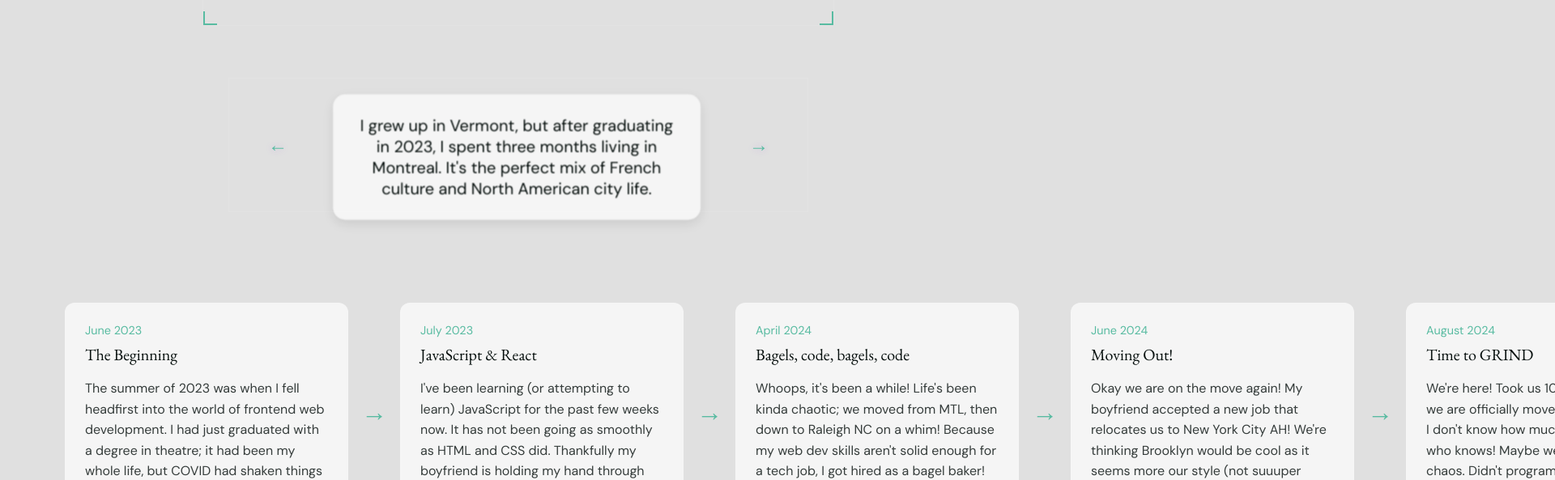
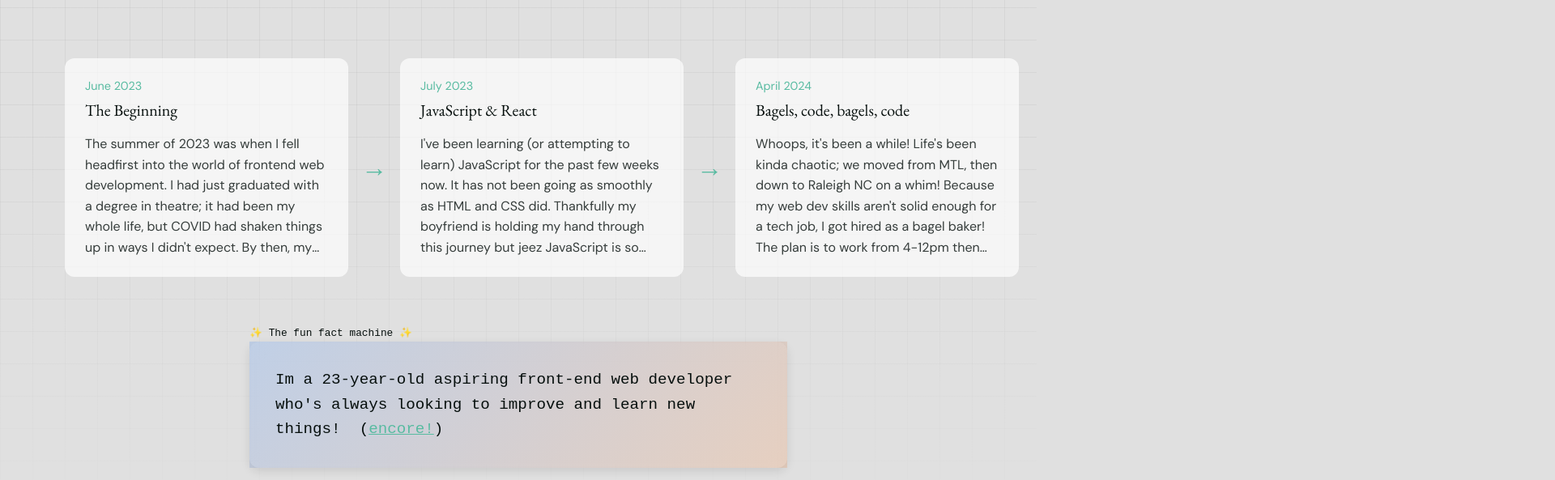
Before and after one commit to evelynmbart/evelyn-portfolio, a React (Vite) app: page / in a window 1280 px wide. Shown: the part 1071-1664 px from the top of the page at 81% size, 1920 px wide, since content can reach past the window. Built offline with nearby package versions, Linux system fonts and the light colour scheme; a web font is replaced by a local one.

Commit message:
Finish about section

```diff
--- a/src/components/Post.jsx
+++ b/src/components/Post.jsx
@@ -39,11 +39,10 @@ const PostCard = styled.div`
   margin: 1rem;
   border: 1px solid rgba(255, 255, 255, 0.1);
   cursor: pointer;
-  transition: transform 0.2s ease;
   overflow: hidden;
 
   &:hover {
-    transform: translateY(-5px);
+    border-color: var(--primary-color);
   }
 `;
 
--- a/src/sections/About.jsx
+++ b/src/sections/About.jsx
@@ -3,8 +3,22 @@ import styled from "styled-components";
 import Post from "../components/Post";
 import { BLOG_POSTS, funFacts } from "../components/posts";
 
+const MORE =
+  [
+    "encore!",
+    "anotha one",
+    "hit me again",
+    "more!",
+    "keep 'em coming",
+    "gimme more",
+    "next up",
+  ]
+
 const About = () => {
   const [currentQuote, setCurrentQuote] = useState(0);
+  const [currentFact, setCurrentFact] = useState(0);
+  const [displayText, setDisplayText] = useState("");
+  const [isTyping, setIsTyping] = useState(true);
 
   // Filter out empty objects from funFacts
   const validFunFacts = funFacts.filter(fact => fact.id);
@@ -22,12 +36,34 @@ const About = () => {
     [validFunFacts.length, currentQuote]
   );
 
-  const handlePrevious = () => {
-    setCurrentQuote(prev => (prev === 0 ? validFunFacts.length - 1 : prev - 1));
-  };
+  useEffect(() => {
+    if (!validFunFacts[currentFact]?.quote) return;
 
-  const handleNext = () => {
-    setCurrentQuote(prev => (prev === validFunFacts.length - 1 ? 0 : prev + 1));
+    setIsTyping(true);
+    setDisplayText("");
+
+    let index = -1;
+    const text = validFunFacts[currentFact].quote;
+
+    const typingInterval = setInterval(() => {
+      if (index < text.length) {
+        setDisplayText(prev => prev + text.charAt(index));
+        index++;
+      } else {
+        setIsTyping(false);
+        clearInterval(typingInterval);
+      }
+    }, 25);
+
+    return () => clearInterval(typingInterval);
+  }, [currentFact]);
+
+  const handleNewFact = () => {
+    if (!isTyping) {
+      setCurrentFact(prev =>
+        prev === validFunFacts.length - 1 ? 0 : prev + 1
+      );
+    }
   };
 
   return (
@@ -46,33 +82,6 @@ const About = () => {
         </HeaderFrame>
       </Header>
 
-      <FunFactsCarousel>
-        <CarouselButton
-          onClick={handlePrevious}
-          disabled={currentQuote === 0}
-          aria-label="Previous quote"
-        >
-          ←
-        </CarouselButton>
-        <CarouselContent>
-          {validFunFacts.map((fact, index) =>
-            <CarouselQuote
-              key={fact.id}
-              className={index === currentQuote ? "active" : ""}
-            >
-              {fact.quote}
-            </CarouselQuote>
-          )}
-        </CarouselContent>
-        <CarouselButton
-          onClick={handleNext}
-          disabled={currentQuote === validFunFacts.length - 1}
-          aria-label="Next quote"
-        >
-          →
-        </CarouselButton>
-      </FunFactsCarousel>
-
       <HorizontalTimelineBox>
         {BLOG_POSTS.map((item, index) => (
           <>
@@ -88,6 +97,20 @@ const About = () => {
           </>
         ))}
       </HorizontalTimelineBox>
+
+      <TypingSection>
+        <TypingContainer>
+          <TypingText>
+            {displayText}
+            <Cursor isTyping={isTyping}>|</Cursor>
+            {!isTyping && (
+              <span>
+                {" "}(<NewFactLink onClick={handleNewFact}>{MORE[currentFact % MORE.length]}</NewFactLink>)
+              </span>
+            )}
+          </TypingText>
+        </TypingContainer>
+      </TypingSection>
     </AboutSection>
   );
 };
@@ -95,9 +118,26 @@ const About = () => {
 export default About;
 
 const AboutSection = styled.section`
-  margin: 0 auto;
+  margin: -40px 0 0;
   padding: 4rem 0;
-  max-width: 1400px;
+  width: 100%;
+  position: relative;
+  z-index: 1;
+  background:
+    linear-gradient(to right, rgba(128, 128, 128, 0.1) 1px, transparent 1px) 0 0 / 40px 40px,
+    linear-gradient(to bottom, rgba(128, 128, 128, 0.1) 1px, transparent 1px) 0 0 / 40px 40px;
+
+  &::after {
+    content: '';
+    position: absolute;
+    bottom: 0;
+    left: 0;
+    width: 100%;
+    height: 500px;
+    z-index: -1;
+    background: linear-gradient(to bottom, transparent, var(--background-color));
+    pointer-events: none;
+  }
 
   @media only screen and (max-width: 768px) {
     padding: 2rem 1rem;
@@ -107,9 +147,10 @@ const AboutSection = styled.section`
 const HorizontalTimelineBox = styled.div`
   display: flex;
   align-items: center;
-  margin: 1rem 0;
   padding: 2rem 4rem;
   min-height: 300px;
+  max-width: 100%;
+  overflow-x: scroll;
 `;
 
 const TimelineArrow = styled.span`
@@ -120,7 +161,7 @@ const TimelineArrow = styled.span`
 const Header = styled.div`
   display: flex;
   justify-content: center;
-  margin: 2rem 0 4rem 0;
+  margin: 2rem 0;
 `;
 
 const HeaderFrame = styled.div`
@@ -202,91 +243,79 @@ const Title = styled.h2`
   }
 `;
 
-const FunFactsCarousel = styled.div`
+const TypingSection = styled.div`
+  display: flex;
+  flex-direction: column;
+  align-items: center;
+  gap: 2rem;
+  margin: 2rem auto;
+  max-width: 800px;
+  padding: 0 2rem;
+  position: relative;
+
+`;
+
+const TypingContainer = styled.div`
+  width: 600px;
+  font-family: monospace;
   display: flex;
   align-items: center;
   justify-content: center;
-  max-width: 650px;
-  margin: 0 auto 4rem;
+  font-size: 1.2rem;
+  line-height: 1.6;
   padding: 2rem;
-  border: 1px solid rgba(255, 255, 255, 0.1);
-  perspective: 1000px;
+  border-radius: 12px;
+  background: rgba(255, 255, 255, 0.05);
+  box-shadow: 0 4px 12px rgba(0, 0, 0, 0.1);
+  backdrop-filter: blur(10px);
 
-  @media only screen and (max-width: 768px) {
-    padding: 1rem;
-    margin-bottom: 2rem;
-    perspective: 800px;
+  &::after {
+    content: '✨ The fun fact machine ✨';
+    position: absolute;
+    font-size: 0.8rem;
+    top: 0;
+    transform: translateY(-100%);
+    left: 0;
+  }
+
+  &::before {
+    content: '';
+    position: absolute;
+    top: 0;
+    left: 0;
+    right: 0;
+    bottom: 0;
+    background: linear-gradient(135deg, #0066ff 0%, #ff6600 100%);
+    opacity: 0.15;
+    z-index: -1;
   }
 `;
 
-const CarouselContent = styled.div`
-  position: relative;
-  width: 100%;
-  height: 100px;
-  padding: 0 1rem;
-  transform-style: preserve-3d;
+const TypingText = styled.span`
+  color: var(--text-color);
+`;
 
-  @media only screen and (max-width: 768px) {
-    height: 180px;
+const Cursor = styled.span`
+  display: inline-block;
+  color: var(--primary-color);
+  animation: ${props => props.isTyping ? 'none' : 'blink 1s step-end infinite'};
+  transform: translateX(-4px) translateY(-2px);
+  font-weight: bold;
+
+  @keyframes blink {
+    50% {
+      opacity: 0;
+    }
   }
 `;
 
-const CarouselQuote = styled.p`
-  position: absolute;
-  width: 60%;
-  margin: 0 70px;
-  text-align: center;
-  backface-visibility: hidden;
-  transform-origin: center center -200px;
-  transition: all 0.8s cubic-bezier(0.4, 0, 0.2, 1);
-  padding: 20px;
-  background: var(--card-bg-color);
-  border-radius: 12px;
-  box-shadow: 0 4px 12px rgba(0, 0, 0, 0.1);
-  opacity: 0;
-  transform: rotateY(-180deg) translateZ(200px);
+const NewFactLink = styled.span`
+  color: var(--primary-color);
+  text-decoration: underline;
+  cursor: pointer;
+  transition: opacity 0.2s ease;
 
-  &.active {
-    opacity: 1;
-    transform: rotateY(0deg) translateZ(200px);
-  }
-
-  &.active ~ & {
-    transform: rotateY(180deg) translateZ(200px);
-  }
-
-  @media only screen and (max-width: 768px) {
-    font-size: 0.9rem;
-    transform-origin: center center -150px;
+  &:hover {
+    opacity: 0.8;
   }
 `;
-
-const CarouselButton = styled.button`
-  outline: none;
-  border: none;
-  border-radius: 4px;
-  background: transparent;
-  color: var(--primary-color);
-  font-size: 1.5rem;
-  cursor: pointer;
-  padding: 0.5rem 1rem;
-  transition: all 0.3s ease;
-  z-index: 2;
-  text-shadow: 0 0 10px rgba(var(--primary-color-rgb), 0.3);
-
-  &:hover:not(:disabled) {
-    color: var(--text-color);
-    transform: scale(1.1);
-    text-shadow: 0 0 20px rgba(var(--primary-color-rgb), 0.5);
-  }
-
-  &:focus {
-    box-shadow: 0 0 0 2px var(--primary-color);
-  }
-
-  &:disabled {
-    cursor: not-allowed;
-    color: var(--text-color);
-    text-shadow: none;
-  }
-`;
--- a/src/sections/Hero.jsx
+++ b/src/sections/Hero.jsx
@@ -116,6 +116,7 @@ const HeroSection = styled.section`
   height: calc(100vh - 20px);
   width: calc(100vw - 20px);
   box-sizing: border-box;
+  z-index: 100;
 
   @media (max-width: 768px) {
     margin: 0px;
```
